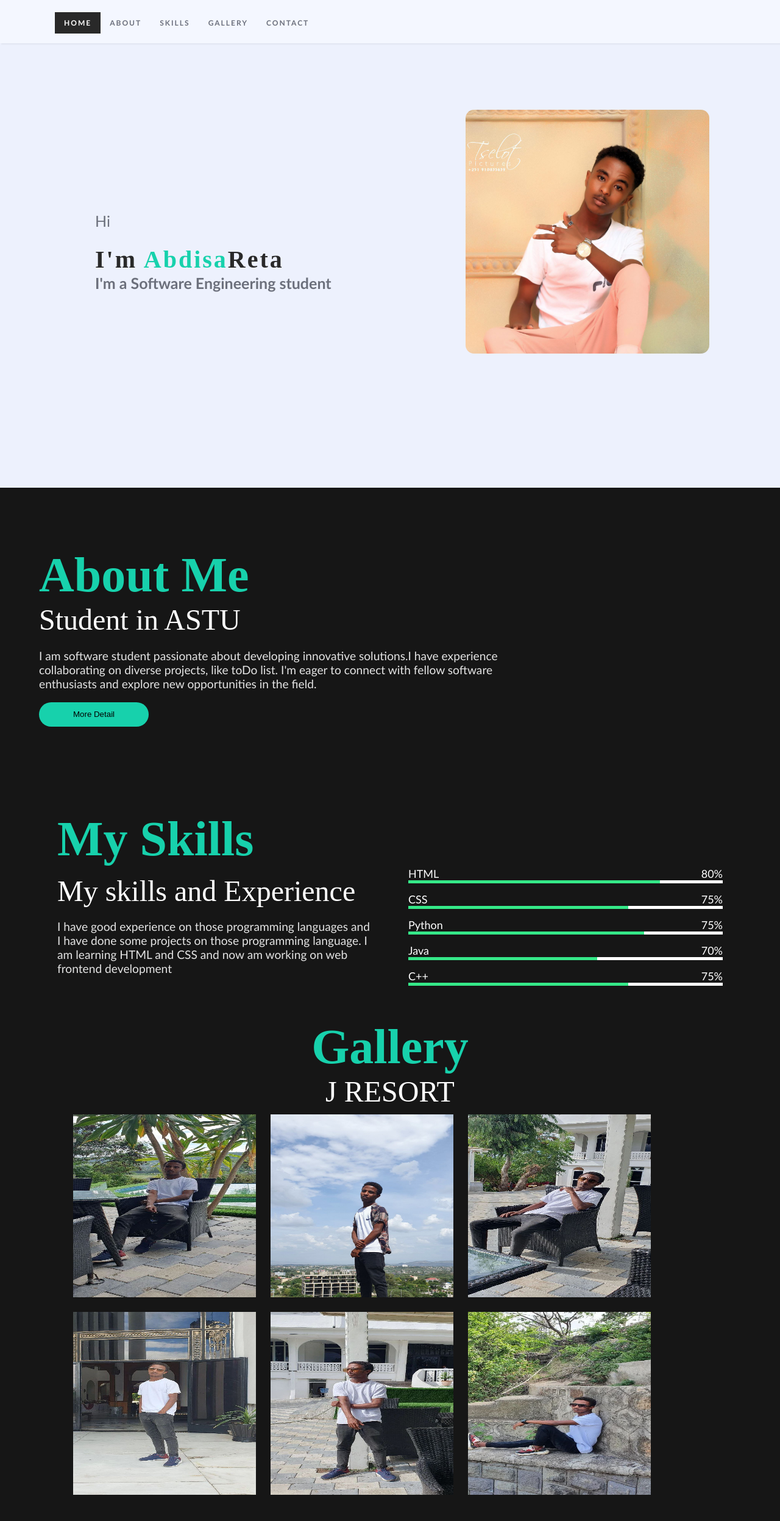
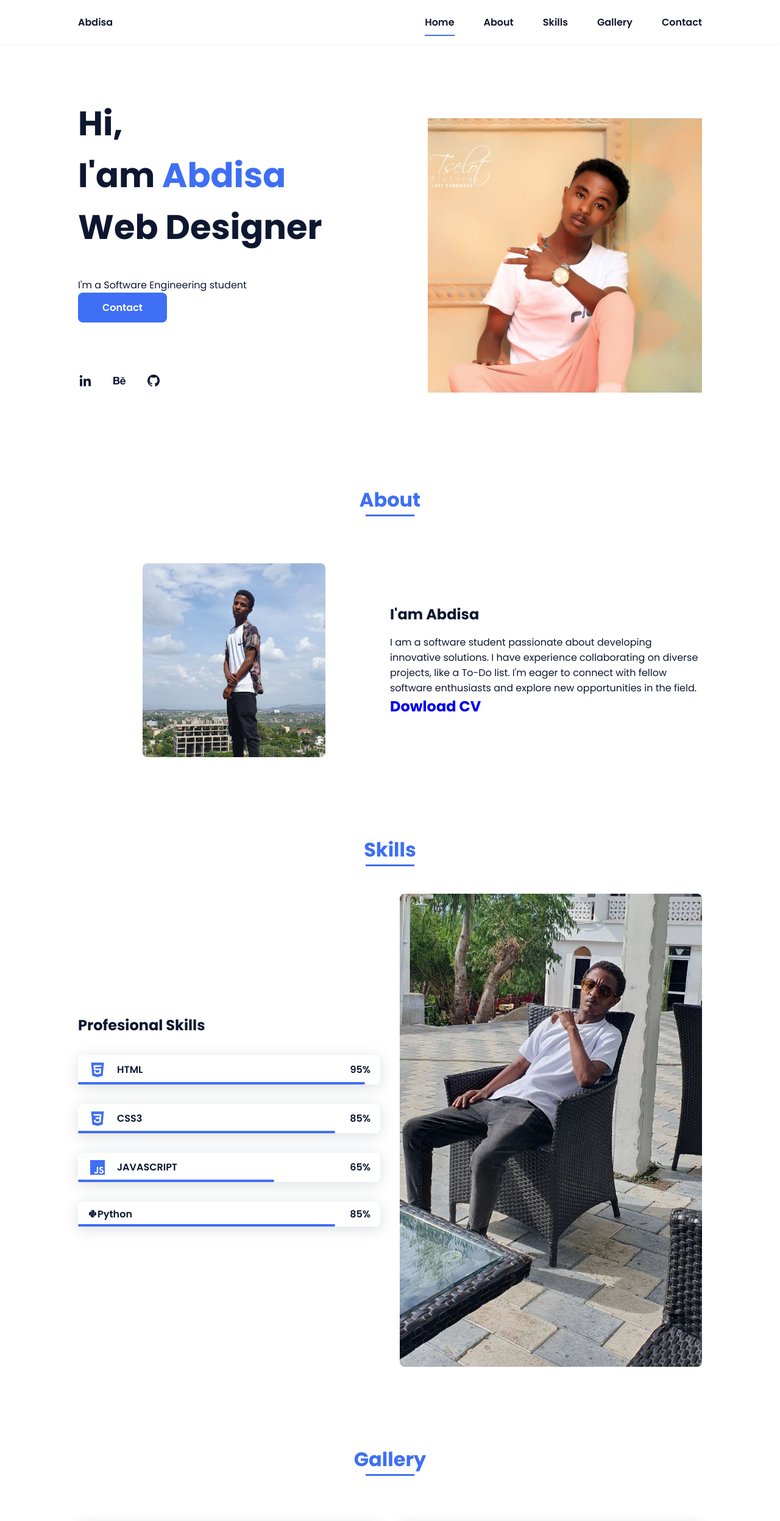
Before and after one commit to abdisa8442/myportfolio, a plain HTML site: page index.html in a window 1280 px wide. Shown: the top 2495 px of the page at 61% size. Drawn offline with nearby package versions, Linux system fonts and the light colour scheme.

Commit message:
link it to external Javascript

```diff
--- a/index.html
+++ b/index.html
@@ -1,163 +1,199 @@
 <!DOCTYPE html>
 <html lang="en">
     <head>
-    <meta charset="UTF-8" />
-    <meta http-equiv="X-UA-Compatible" content="IE=edge" />
-    <meta name="viewport" content="width=device-width, initial-scale=1.0" />
-    <title>personal website</title>
-    <link rel="stylesheet" href="style.css" />
+        <meta charset="UTF-8">
+        <meta name="viewport" content="width=device-width, initial-scale=1.0">
+
+        <link rel="stylesheet" href="assets/css/styles.css">
+
+        <!-- =====BOX ICONS===== -->
+        <link href='https://cdn.jsdelivr.net/npm/boxicons@2.0.5/css/boxicons.min.css' rel='stylesheet'>
+
+        <title>Abdisa Portfolio website </title>
     </head>
     <body>
-    <!--main-->
-    <section id="main">
-      <!--navigation bar-->
-      <nav>
-        <ul class="menu">
-          <li><a href="#home" class="active">Home</a></li>
-          <li><a href="#about">About</a></li>
-          <li><a href="#skills">Skills</a></li>
-          <li><a href="#gallery">Gallery</a></li>
-          <li><a href="#contact">Contact</a></li>
+        <!--===== HEADER =====-->
+        <header class="l-header">
+            <nav class="nav bd-grid">
+                <div>
+                    <a href="#" class="nav__logo">Abdisa</a>
+                </div>
+
+                <div class="nav__menu" id="nav-menu">
+                    <ul class="nav__list">
+                        <li class="nav__item"><a href="#home" class="nav__link active-link">Home</a></li>
+                        <li class="nav__item"><a href="#about" class="nav__link">About</a></li>
+                        <li class="nav__item"><a href="#skills" class="nav__link">Skills</a></li>
+                        <li class="nav__item"><a href="#gallery" class="nav__link">Gallery</a></li>
+                        <li class="nav__item"><a href="#contact" class="nav__link">Contact</a></li>
                     </ul>
+                </div>
+
+                <div class="nav__toggle" id="nav-toggle">
+                    <i class='bx bx-menu'></i>
+                </div>
             </nav>
-      <!--name-->
-      <div class="name">
-        <p>Hi</p>
-        <h1>I'm <span>Abdisa</span>Reta</h1>
-        <h3 class="student">I'm a Software Engineering student</h3>
+        </header>
+
+        <main class="l-main">
+            <!--===== HOME =====-->
+            <section class="home bd-grid" id="home">
+                <div class="home__data">
+                    <h1 class="home__title">Hi,<br>I'am <span class="home__title-color">Abdisa</span><br> Web Designer</h1>
+                    <p class="home_text">I'm a Software Engineering student</p>
+                    <a href="#" class="button">Contact</a>
                 </div>
-      <img class="pic" src="images/abdi.jpg" alt="" />
+
+                <div class="home__social">
+                    <a href="" class="home__social-icon"><i class='bx bxl-linkedin'></i></a>
+                    <a href="" class="home__social-icon"><i class='bx bxl-behance' ></i></a>
+                    <a href="" class="home__social-icon"><i class='bx bxl-github' ></i></a>
+                </div>
+
+                <div class="home__img">
+                    <img src="assets/img/abdi.jpg" alt="">
+                </div>
             </section>
 
-    <!--about section-->
-    <section id="about">
-      <div class="about-text">
-        <h1>About Me</h1>
-        <h2>Student in ASTU</h2>
-        <p class="para">
-          I am software student passionate about developing innovative
-          solutions.I have experience collaborating on diverse projects, like
-          toDo list. I'm eager to connect with fellow software enthusiasts and
-          explore new opportunities in the field.
-        </p>
-        <button>More Detail</button>
+            <!--===== ABOUT =====-->
+            <section class="about section " id="about">
+                <h2 class="section-title">About</h2>
+
+                <div class="about__container bd-grid">
+                    <div class="about__img">
+                        <img src="assets/img/abdi1.jpg" alt="">
                     </div>
 
-    </section>
-    <!--end of about section-->
-
-    <!--skill section-->
-    <section id="skills" class="skills">
-      <div class="max-width">
-        <h1 class="heading">My Skills</h1>
-        <div class="skills-content">
-          <div class="column-left">
-            <div class="text">My skills and Experience</div>
-            <p>
-              I have good experience on those programming languages and I have
-              done some projects on those programming language. I am learning
-              HTML and CSS and now am working on web frontend development
-            </p>
-          </div>
-          <div class="column-right">
-            <div class="bars">
-              <div class="info1">
-                <span>HTML </span>
-                <span>80%</span>
-              </div>
-              <div class="line html"></div>
-            </div>
-            <div class="bars">
-              <div class="info1">
-                <span>CSS</span>
-                <span>75%</span>
-              </div>
-              <div class="line css"></div>
-            </div>
-            <div class="bars">
-              <div class="info1">
-                <span>Python</span>
-                <span>75%</span>
-              </div>
-              <div class="line python"></div>
-            </div>
-            <div class="bars">
-              <div class="info1">
-                <span>Java</span>
-                <span>70%</span>
-              </div>
-              <div class="line java"></div>
-            </div>
-            <div class="bars">
-              <div class="info1">
-                <span>C++</span>
-                <span>75%</span>
-              </div>
-              <div class="line Mysql"></div>
-            </div>
-          </div>
-        </div>
-      </div>
-    </section>
-    <!--end of skill section-->
-
-    <!--gallery section-->
-    <section id="gallery" class="gallery">
-      <div><h1>Gallery</h1></div>
-      <div><h3>J RESORT</h3></div>
-      <div class="photos">
-        <div class="image-container">
-          <img src="images/abdi6.jpg" alt="" class="images" />
-          <img src="images/abdi1.jpg" alt="" class="images" />
-          <img src="images/abdi2.jpg" alt="" class="images" />
-          <img src="images/abdi3.jpg" alt="" class="images" />
-          <img src="images/abdi4.jpg" alt="" class="images" />
-          <img src="images/abdi5.jpg" alt="" class="images" />
+                    <div>
+                        <h2 class="about__subtitle">I'am Abdisa</h2>
+                        <p class="about__text">I am a software student passionate about developing innovative solutions. I have experience collaborating on diverse projects, like a To-Do list. I'm eager to connect with fellow software enthusiasts and explore new opportunities in the field.</p>
+                        <a href="assets/img/myResume.pdf" class="about"><h2>Dowload CV</h2></a>
                     </div>
                 </div>
             </section>
 
-    <!-- Contact Section -->
-    <section id="contact">
-      <div class="contact container">
+            <!--===== SKILLS =====-->
+            <section class="skills section" id="skills">
+                <h2 class="section-title">Skills</h2>
+
+                <div class="skills__container bd-grid">
                     <div>
-          <h1 class="section-title">Contact</h1>
-          <h3 class="contact-info">Contact Info</h3>
+                        <h2 class="skills__subtitle">Profesional Skills</h2>
+                        <p class="skills__text"></p>
+                        <div class="skills__data">
+                            <div class="skills__names">
+                                <i class='bx bxl-html5 skills__icon'></i>
+                                <span class="skills__name">HTML</span>
                             </div>
-        <div class="contact-items">
-          <div class="contact-item">
-            <div class="icon">
-              <img class="icon" src="images/phone_icon.jpg" />
+                            <div class="skills__bar skills__html">
+
                             </div>
-            <div class="contact-info">
-              <h1>Phone</h1>
-              <h2>+251 992435996</h2>
+                            <div>
+                                <span class="skills__percentage">95%</span>
                             </div>
                         </div>
-          <div class="contact-item">
-            <div class="icon">
-              <img
-                class="icon"
-                src="images/gmail_logo.jpg"
-              />
+                        <div class="skills__data">
+                            <div class="skills__names">
+                                <i class='bx bxl-css3 skills__icon'></i>
+                                <span class="skills__name">CSS3</span>
                             </div>
-            <div class="contact-info">
-              <h1>Email</h1>
-              <h2>abdisaretaintale@gmail.com</h2>
+                            <div class="skills__bar skills__css">
+
+                            </div>
+                            <div>
+                                <span class="skills__percentage">85%</span>
                             </div>
                         </div>
-          <div class="contact-item">
-            <div class="icon">
-              <img class="icon" src="images/address-png.jpg" />
+                        <div class="skills__data">
+                            <div class="skills__names">
+                                <i class='bx bxl-javascript skills__icon' ></i>
+                                <span class="skills__name">JAVASCRIPT</span>
                             </div>
-            <div class="contact-info">
-              <h1>Address</h1>
-              <h2>ASTU, Ethiopia</h2>
+                            <div class="skills__bar skills__js">
+
+                            </div>
+                            <div>
+                                <span class="skills__percentage">65%</span>
+                            </div>
+                        </div>
+                        <div class="skills__data">
+                            <div class="skills__names">
+                                <i class="bx bxl-python python-icon"></i>
+                                <span class="skills__name">Python</span>
+                            </div>
+                            <div class="skills__bar skills__ux">
+
+                            </div>
+                            <div>
+                                <span class="skills__percentage">85%</span>
                             </div>
                         </div>
                     </div>
+
+                    <div>
+                        <img src="assets/img/abdi2.jpg" alt="" class="skills__img">
+                    </div>
                 </div>
             </section>
-    <!-- End Contact Section -->
+
+            <!--===== gallery =====-->
+            <section class="gallery section" id="gallery">
+                <h2 class="section-title">Gallery</h2>
+
+                <div class="gallery__container bd-grid">
+                    <a href="" class="gallery__img">
+                        <img src="assets/img/abdi1.jpg" alt="">
+                    </a>
+                    <a href="" class="gallery__img">
+                        <img src="assets/img/abdi2.jpg" alt="">
+                    </a>
+                    <a href="" class="gallery__img">
+                        <img src="assets/img/abdi3.jpg" alt="">
+                    </a>
+                    <a href="" class="gallery__img">
+                        <img src="assets/img/abdi4.jpg" alt="">
+                    </a>
+                    <a href="" class="gallery__img">
+                        <img src="assets/img/abdi5.jpg" alt="">
+                    </a>
+                    <a href="" class="gallery__img">
+                        <img src="assets/img/abdi6.jpg" alt="">
+                    </a>
+                </div>
+            </section>
+
+            <!--===== CONTACT =====-->
+            <section class="contact section" id="contact">
+                <h2 class="section-title">Contact</h2>
+
+                <div class="contact__container bd-grid">
+                    <form action="" class="contact__form">
+                        <input type="text" placeholder="Name" class="contact__input">
+                        <input type="mail" placeholder="Email" class="contact__input">
+                        <textarea name="" id="" cols="0" rows="10" class="contact__input"></textarea>
+                        <input type="button" value="Send" class="contact__button button">
+                    </form>
+                </div>
+            </section>
+        </main>
+
+        <!--===== FOOTER =====-->
+        <footer class="footer">
+            <p class="footer__title">Abdisa</p>
+            <div class="footer__social">
+                <a href="#" class="footer__icon"><i class='bx bxl-facebook' ></i></a>
+                <a href="#" class="footer__icon"><i class='bx bxl-instagram' ></i></a>
+                <a href="#" class="footer__icon"><i class='bx bxl-twitter' ></i></a>
+                <a href="https://github.com/abdisa8442" class="footer__icon"><i class='bx bxl-github' ></i></a>
+            </div>
+            <p class="footer__copy">Cerate by <a href="#" class="footer"> Abdisa Reta </a> All rigths reserved</p>
+        </footer>
+
+
+        <!--===== SCROLL REVEAL =====-->
+        <script src="#"></script>
+
+        <!--===== MAIN JS =====-->
+        <script src="assets/js/scrip.js"></script>
     </body>
 </html>
```
Also changed, not shown: images/abdi.jpg (deleted), images/abdi1.jpg (deleted), images/abdi2.jpg (deleted), images/abdi3.jpg (deleted), images/abdi4.jpg (deleted), images/abdi5.jpg (deleted), images/abdi6.jpg (deleted), images/address-png.jpg (deleted), images/gmail_logo.jpg (deleted), images/phone_icon.jpg (deleted), images/photo_2024-07-04_16-36-27.jpg (deleted). Lines whose indentation alone changed are shown as unchanged.
